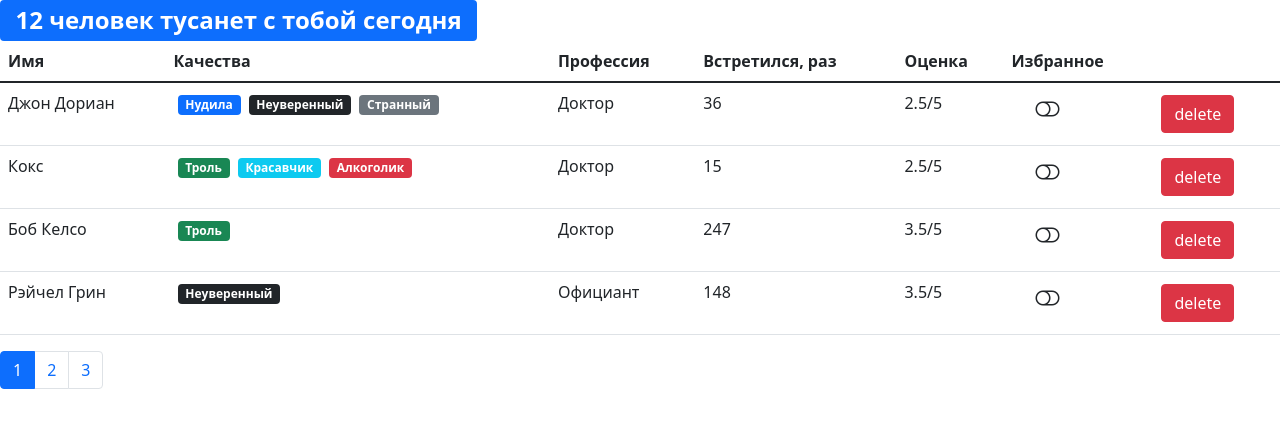
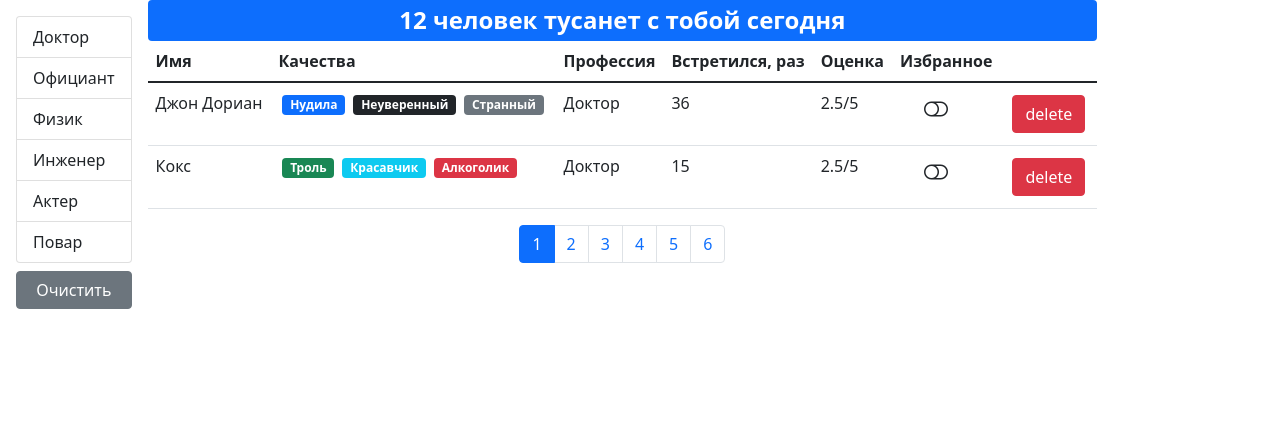
Before and after one commit to Sample18/fast-company, a React (Create React App) app: page / in a window 1280 px wide. Shown: the top 428 px of the page. Built offline with nearby package versions, Linux system fonts and the light colour scheme.

Commit message:
add filtration

```diff
--- /dev/null
+++ b/src/api/fake.api/professions.api.js
@@ -0,0 +1,19 @@
+export const professions = {
+    doctor: { _id: "67rdca3eeb7f6fgeed471818", name: "Доктор" },
+    waiter: { _id: "67rdca3eeb7f6fgeed471820", name: "Официант" },
+    physics: { _id: "67rdca3eeb7f6fgeed471814", name: "Физик" },
+    engineer: { _id: "67rdca3eeb7f6fgeed471822", name: "Инженер" },
+    actor: { _id: "67rdca3eeb7f6fgeed471824", name: "Актер" },
+    cook: { _id: "67rdca3eeb7f6fgeed471829", name: "Повар" }
+};
+
+const fetchAll = () =>
+    new Promise((resolve) => {
+        window.setTimeout(function () {
+            resolve(professions);
+        }, 2000);
+    });
+
+export default {
+    fetchAll
+};
--- a/src/api/fake.api/user.api.js
+++ b/src/api/fake.api/user.api.js
@@ -1,11 +1,4 @@
-const professions = {
-    doctor: { _id: "67rdca3eeb7f6fgeed471818", name: "Доктор" },
-    waiter: { _id: "67rdca3eeb7f6fgeed471820", name: "Официант" },
-    physics: { _id: "67rdca3eeb7f6fgeed471814", name: "Физик" },
-    engineer: { _id: "67rdca3eeb7f6fgeed471822", name: "Инженер" },
-    actor: { _id: "67rdca3eeb7f6fgeed471824", name: "Актер" },
-    cook: { _id: "67rdca3eeb7f6fgeed471829", name: "Повар" }
-};
+import { professions } from "./professions.api";
 const qualities = {
     tedious: {
         _id: "67rdca3eeb7f6fgeed471198",
--- a/src/api/index.js
+++ b/src/api/index.js
@@ -1,5 +1,7 @@
 import * as users from "./fake.api/user.api";
+import professions from "./fake.api/professions.api";
 const API = {
-    users
+    users,
+    professions
 };
 export default API;
--- a/src/app.jsx
+++ b/src/app.jsx
@@ -1,6 +1,5 @@
 import React, { useState } from "react";
 import API from "./api";
-import searchStatus from "./components/searchStatus";
 import Users from "./components/users";
 
 const App = () => {
@@ -18,14 +17,11 @@
     };
 
     return (
-        <>
-            {searchStatus(users)}
-            <Users
-                users={users}
-                onDelete={handlerDelete}
-                onChangeBookmark={handlerChangeBookmark}
-            />
-        </>
+        <Users
+            users={users}
+            onDelete={handlerDelete}
+            onChangeBookmark={handlerChangeBookmark}
+        />
     );
 };
 
--- a/src/components/bookmark.jsx
+++ b/src/components/bookmark.jsx
@@ -12,7 +12,7 @@
 
 Bookmark.propTypes = {
     bookmark: PropTypes.bool.isRequired,
-    _id: PropTypes.number.isRequired,
+    _id: PropTypes.string.isRequired,
     onChangeBookmark: PropTypes.func.isRequired
 };
 
--- /dev/null
+++ b/src/components/groupList.jsx
@@ -0,0 +1,41 @@
+import React from "react";
+import PropTypes from "prop-types";
+
+const GroupList = ({
+    items,
+    valueProperty,
+    contentProperty,
+    onItemSelect,
+    selectedItem
+}) => {
+    return (
+        <ul className="list-group">
+            {Object.keys(items).map((item) => (
+                <li
+                    key={items[item][valueProperty]}
+                    className={
+                        "list-group-item" +
+                        (items[item] === selectedItem ? " active" : "")
+                    }
+                    onClick={() => onItemSelect(items[item])}
+                    role="button"
+                >
+                    {items[item][contentProperty]}
+                </li>
+            ))}
+        </ul>
+    );
+};
+GroupList.defaultProps = {
+    valueProperty: "_id",
+    contentProperty: "name"
+};
+GroupList.propTypes = {
+    items: PropTypes.object.isRequired,
+    valueProperty: PropTypes.string.isRequired,
+    contentProperty: PropTypes.string.isRequired,
+    onItemSelect: PropTypes.func,
+    selectedItem: PropTypes.object
+};
+
+export default GroupList;
--- a/src/components/searchStatus.jsx
+++ b/src/components/searchStatus.jsx
@@ -1,9 +1,10 @@
 import React from "react";
+import PropTypes from "prop-types";
 
-const searchStatus = (props) => {
+const SearchStatus = ({ length }) => {
     const numWord = () => {
         const words = ["человек", "человека"];
-        const value = Math.abs(props.length) % 100;
+        const value = Math.abs(length) % 100;
         const num = value % 10;
         if (value > 10 && value < 20) return words[0];
         if (num > 1 && num < 5) return words[1];
@@ -11,10 +12,10 @@
         return words[0];
     };
 
-    if (props.length > 0) {
+    if (length > 0) {
         return (
             <span className="badge bg-primary fs-4">
-                {props.length} {numWord(props.length)} тусанет с тобой сегодня
+                {length} {numWord(length)} тусанет с тобой сегодня
             </span>
         );
     }
@@ -23,4 +24,8 @@
     );
 };
 
-export default searchStatus;
+SearchStatus.propTypes = {
+    length: PropTypes.number
+};
+
+export default SearchStatus;
--- a/src/components/users.jsx
+++ b/src/components/users.jsx
@@ -1,22 +1,65 @@
-import React, { useState } from "react";
+import React, { useState, useEffect } from "react";
 import { paginate } from "../utils/paginate";
 import Pagination from "./pagination";
 import User from "./user";
 import PropTypes from "prop-types";
+import GroupList from "./groupList";
+import API from "../api";
+import SearchStatus from "./searchStatus";
 
 const Users = ({ users, ...rest }) => {
-    const count = users.length;
-    const pageSize = 4;
+    const pageSize = 2;
     const [currentPage, setCurrentPage] = useState(1);
+    const [professions, setProfessions] = useState();
+    const [selectedProf, setSelectedProf] = useState();
+
+    const filteredUsers = selectedProf
+        ? users.filter((user) => user.profession === selectedProf)
+        : users;
+
+    const count = filteredUsers.length;
+    const userCrop = paginate(filteredUsers, currentPage, pageSize);
+
     const handlePageChange = (pageIndex) => {
         setCurrentPage(pageIndex);
     };
 
-    const userCrop = paginate(users, currentPage, pageSize);
+    const handleProfessionSelect = (item) => {
+        setSelectedProf(item);
+    };
+
+    const clearFilter = () => {
+        setSelectedProf();
+    };
+
+    useEffect(() => {
+        API.professions.fetchAll().then((data) => setProfessions(data));
+    }, [currentPage]);
+
+    useEffect(() => {
+        setCurrentPage(1);
+    }, [selectedProf]);
 
     return (
-        count > 0 && (
-            <>
+        <div className="d-flex">
+            {professions && (
+                <div className="d-flex flex-column flex-shrink-0 p-3">
+                    <GroupList
+                        selectedItem={selectedProf}
+                        items={professions}
+                        onItemSelect={handleProfessionSelect}
+                    />
+                    <button
+                        className="btn btn-secondary mt-2"
+                        onClick={clearFilter}
+                    >
+                        Очистить
+                    </button>
+                </div>
+            )}
+            <div className="d-flex flex-column">
+                <SearchStatus length={count} />
+                {count > 0 && (
                     <table className="table">
                         <thead>
                             <tr>
@@ -35,14 +78,17 @@
                             ))}
                         </tbody>
                     </table>
+                )}
+                <div className="d-flex justify-content-center">
                     <Pagination
                         itemsCount={count}
                         pageSize={pageSize}
                         onPageChange={handlePageChange}
                         currentPage={currentPage}
                     />
-            </>
-        )
+                </div>
+            </div>
+        </div>
     );
 };
 
```
Also changed, not shown: .eslintrc.js. Lines whose indentation alone changed are shown as unchanged.
